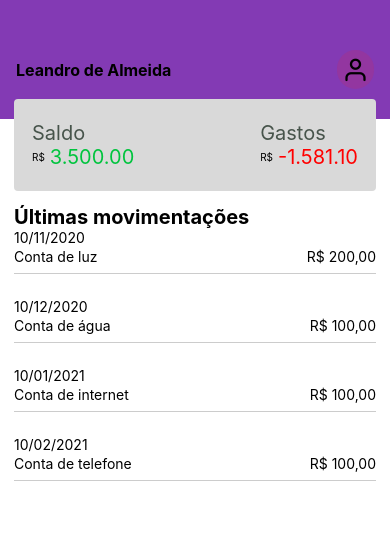
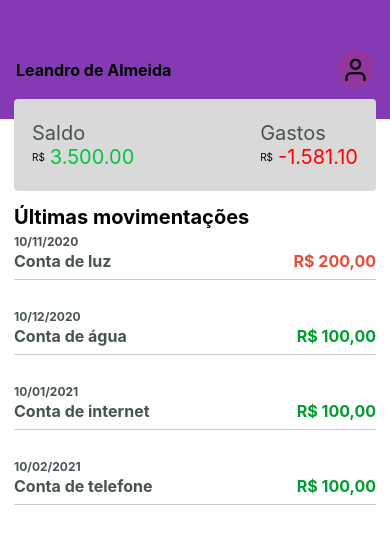
Before and after one commit to leandro91004850/tutorial-react-native, a React Native app: screen / in a window 390 px wide. Shown: the top 544 px of the page. Built offline with nearby package versions, Linux system fonts and the light colour scheme.

Commit message:
Criando uma condicional para tipo de estilo

```diff
--- a/src/components/Movements/index.js
+++ b/src/components/Movements/index.js
@@ -6,7 +6,7 @@ export default function Movements({data}) {
             <Text style={styles.date}>{data.date}</Text>
             <View style={styles.conteudo}>
                 <Text style={styles.label}>{data.label}</Text>
-                <Text style={styles.value}>R$ {data.value}</Text>
+                <Text style={data.type === 1 ? styles.value : styles.expense}>R$ {data.value}</Text>
 
             </View>
         </TouchableOpacity>
@@ -17,6 +17,7 @@ const styles = StyleSheet.create({
     container: {
         flex: 1, // ocupa toda a largura
         marginBottom: 24,
+        marginTop: 5,
         borderBottomWidth: 0.5,
         borderBottomColor: '#ccc',
     },
@@ -28,4 +29,26 @@ const styles = StyleSheet.create({
 
     },
 
+    date: {
+        fontSize: 12,
+        fontWeight: 'bold',
+        color: '#47544b',
+      },
+
+    label: {
+        fontSize: 16,
+        fontWeight: 'bold',
+        color: '#47544b',
+    },
+    value: {
+        fontSize: 16,
+        color: '#009c30',
+        fontWeight: 'bold',
+    },
+    expense:{
+        fontSize: 16,
+        color: '#e74c3c',
+        fontWeight: 'bold',
+    }
+
 });
--- a/src/pages/Home/index.js
+++ b/src/pages/Home/index.js
@@ -10,7 +10,7 @@ const list =[
     label: 'Conta de luz',
     value: '200,00',
     date: '10/11/2020',
-    type:1
+    type:0
   },
   {
     id: 2,
@@ -68,5 +68,6 @@ const styles = StyleSheet.create({
   list: {
     marginStart: 14,
     marginEnd: 14,
-  }
+  },
+
 });
```
